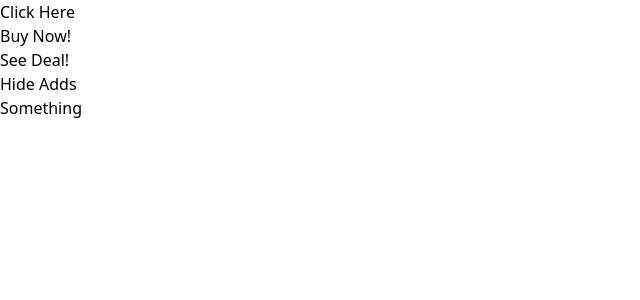
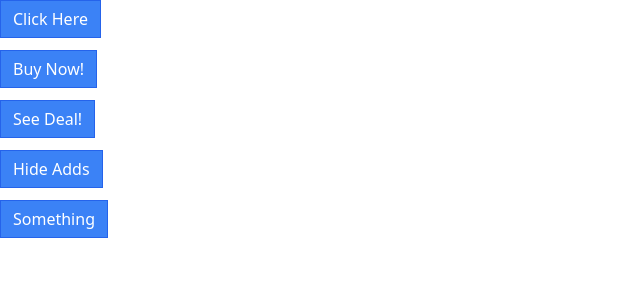
Before and after one commit to keshab4855/react-practice, a React (Create React App) app in the folder final/: page / in a window 1280 px wide. Shown: the top 300 px of the page, without its empty margins (0-640 px from the left). Built offline with nearby package versions, Linux system fonts and the light colour scheme.

Commit message:
classNames library

```diff
--- a/final/package.json
+++ b/final/package.json
@@ -7,6 +7,7 @@
     "@testing-library/react": "^13.4.0",
     "@testing-library/user-event": "^13.5.0",
     "axios": "^1.3.2",
+    "classnames": "^2.3.2",
     "json-server": "^0.17.1",
     "prop-types": "^15.8.1",
     "react": "^18.2.0",
--- a/final/src/Button.js
+++ b/final/src/Button.js
@@ -1,6 +1,10 @@
 import React from "react";
-import PropTypes from "prop-types";
+import className from "classnames";
 
+const finalClassName = className({
+  "bg-blue-500": true,
+});
+console.log(finalClassName);
 const Button = ({
   children,
   primary,
@@ -11,7 +15,15 @@ const Button = ({
   outline,
   rounded,
 }) => {
-  return <button>{children}</button>;
+  let baseClassName = "px-3 py-1.5 border 	";
+  if (primary) {
+    baseClassName += "bg-blue-500 border-blue-500 text-white";
+  }
+  return (
+    <button className="px-3 py-1.5 border border-blue-600 bg-blue-500 text-white mb-3	">
+      {children}
+    </button>
+  );
 };
 Button.propTypes = {
   checkVariationValue: ({ primary, secondary, success, warning, danger }) => {
```
Also changed, not shown: 1 other file (tests, documents, lock files or other folders).
